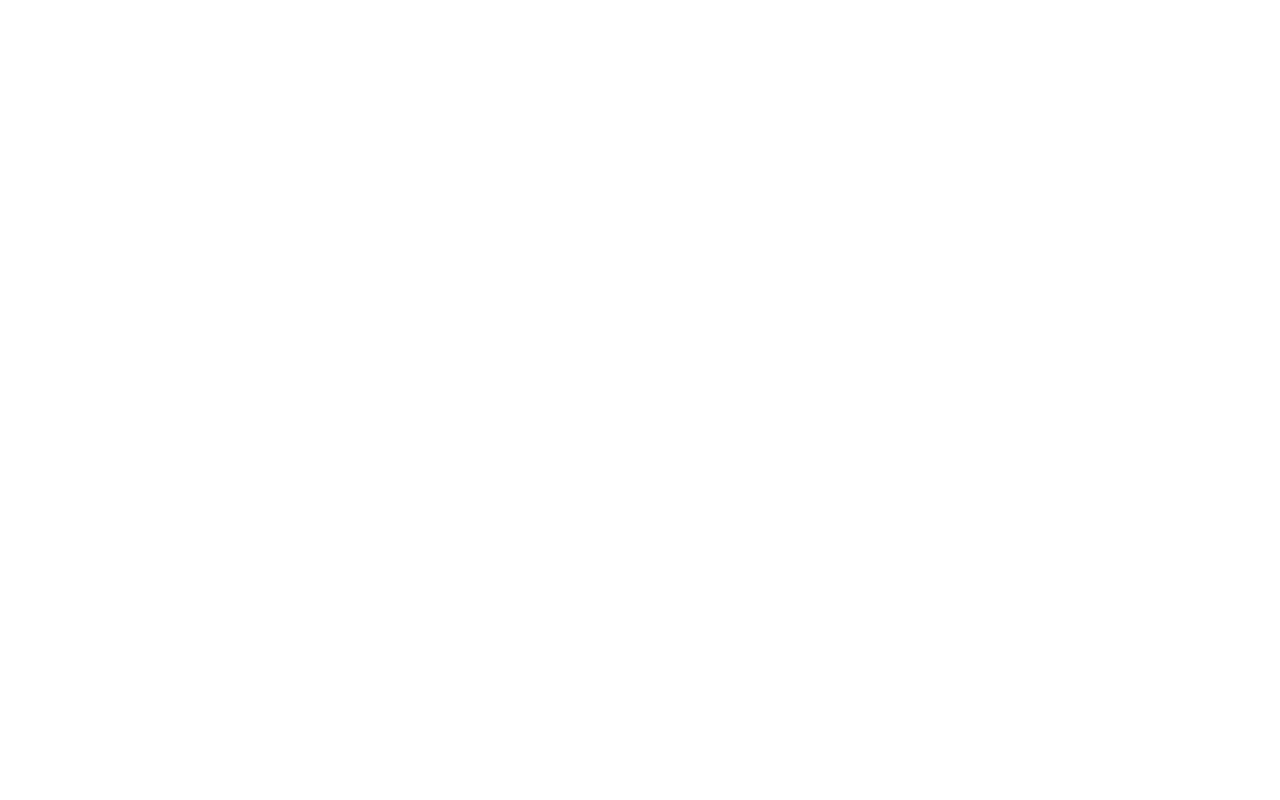
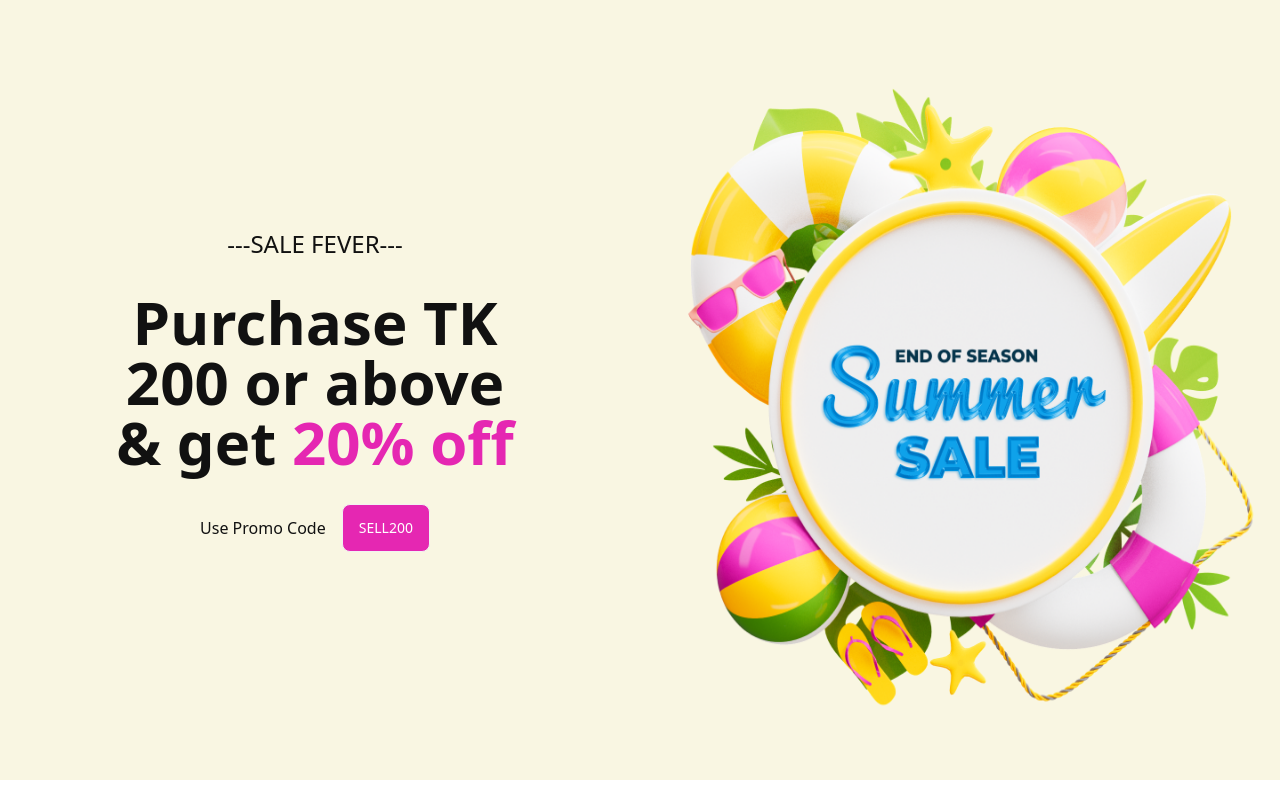
Before and after one commit to byteFarhan/summer-sale, a plain HTML site: page index.html in a window 1280 px wide. Drawn offline with nearby package versions, Linux system fonts and the light colour scheme.

Commit message:
banner or hero section is added.

```diff
--- a/index.html
+++ b/index.html
@@ -1,5 +1,5 @@
 <!DOCTYPE html>
-<html lang="en" data-teheme="light">
+<html lang="en" data-theme="light">
 
 <head>
     <meta charset="UTF-8">
@@ -11,6 +11,8 @@
     <link rel="preconnect" href="https://fonts.gstatic.com" crossorigin>
     <link href="https://fonts.googleapis.com/css2?family=Work+Sans:wght@400;500;600;700;800&display=swap"
         rel="stylesheet">
+    <!-- daisyui cdn -->
+    <link href="https://cdn.jsdelivr.net/npm/daisyui@3.5.1/dist/full.css" rel="stylesheet" type="text/css" />
     <!-- Tailwind CSS CDN -->
     <script src="https://cdn.tailwindcss.com"></script>
     <!-- Tailwind CSS Configuration -->
@@ -21,12 +23,13 @@
                     fontFamily: {
                         workSans: "'Work Sans', sans-serif"
                     },
-                    // colors: {
-                    //     primary: '#F85559',
-                    //     title: '#121212',
-                    //     'dark-1': 'rgba(18, 18, 18, 0.60)',
-                    //     'dark-2': 'rgba(18, 18, 18, 0.80)'
-                    // }
+                    colors: {
+                        primary: '#E527B2',
+                        title: '#111111',
+                        banner: '#F9F6E2',
+                        price: 'rgba(17, 17, 17, 0.50)',
+                        //     'dark-2': 'rgba(18, 18, 18, 0.80)'
+                    }
                 },
                 container: {
                     center: true,
@@ -41,14 +44,36 @@
             }
         }
     </script>
+    <style>
+        h1,
+        h2,
+        p {
+            color: #111111;
+        }
+    </style>
 </head>
 
-<body>
-    <header>
+<body class="">
+    <header class=" bg-banner py-10">
+        <div class="flex flex-col lg:flex-row gap-5 justify-around items-center">
+            <div class=" space-y-6 lg:space-y-8 text-center flex-1 mx-auto">
+                <p class=" text-2xl font-medium  text-center">---SALE FEVER---</p>
+                <h1 class=" text-3xl lg:text-6xl w-8/12 mx-auto font-semibold">Purchase TK 200 or above &
+                    get <span class="text-primary">20%
+                        off</span></h1>
+                <div class="flex items-center gap-4 w-8/12 mx-auto text-center justify-center">
+                    <p class="font-medium">Use Promo Code</p>
+                    <button class="btn bg-primary text-white font-medium hover:bg-[#c5259b]">SELL200</button>
+                </div>
+            </div>
+            <div class="flex-1">
+                <img src="./images/Summer 1.png" alt="" class="md:w-[500px] md:h-[500px] lg:w-[700px] lg:h-[700px]">
+
+            </div>
+        </div>
 
     </header>
     <main>
-
 
     </main>
     <footer></footer>
```
Also changed, not shown: tailwind.config.js (added, +8 -0 lines).
